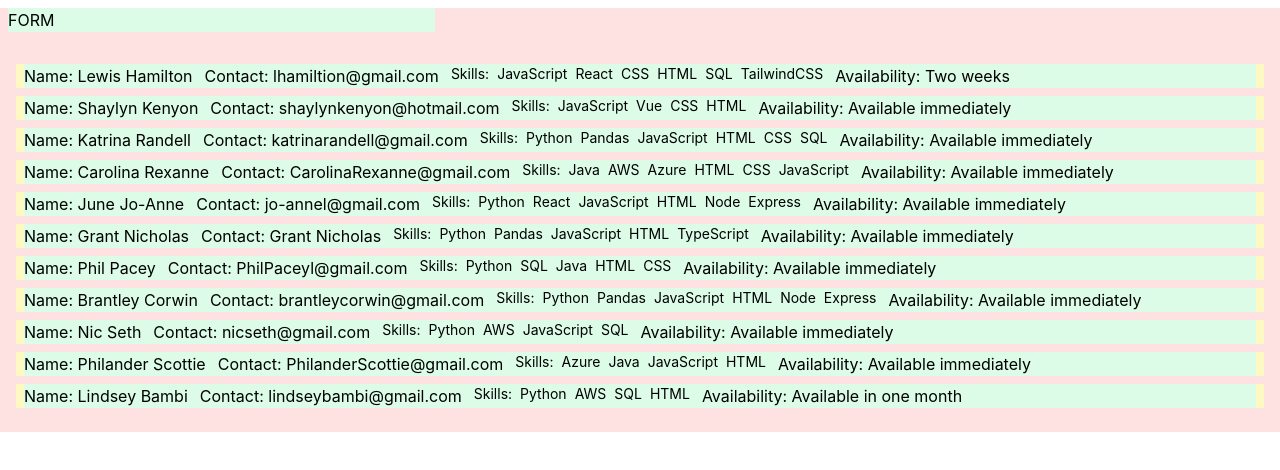
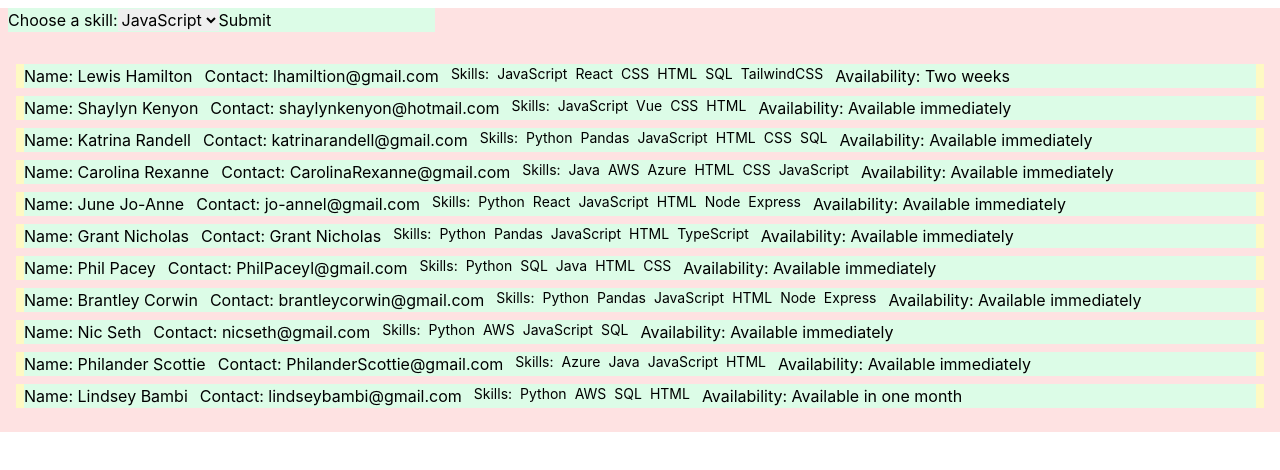
Before and after one commit to vglampard/CandidateMatcherVGFork, a React (Create React App) app in the folder jobsearch/: page / in a window 1280 px wide. Shown: the top 470 px of the page. Built offline with nearby package versions, Linux system fonts and the light colour scheme.

Commit message:
Drop down input not completed yet

```diff
--- a/jobsearch/src/App.js
+++ b/jobsearch/src/App.js
@@ -1,11 +1,20 @@
+import { useState } from "react";
 import "./App.css";
 import CandidateDisplay from "./components/CandidateDisplay/CandidateDisplay";
 import Input from "./components/Input/Input";
+
 export function App() {
-  return <div className="bg-red-100 w-full h-100vh" >
-    <Input/>
-    <CandidateDisplay/>
-  </div>;
+  const [requiredSkills, setRequiredSkills] = useState();
+  console.log(requiredSkills, "Skills");
+  return (
+    <div className="bg-red-100 w-full h-100vh">
+      <Input
+        requiredSkills={requiredSkills}
+        setRequiredSkills={setRequiredSkills}
+      />
+      <CandidateDisplay />
+    </div>
+  );
 }
 
 export default App;
--- a/jobsearch/src/components/Input/Input.js
+++ b/jobsearch/src/components/Input/Input.js
@@ -1,9 +1,25 @@
-import React from 'react'
+import React from "react";
 
-export default function Input() {
+export default function Input({ requiredSkills, setRequiredSkills }) {
+  function eventHandler(e) {
+    setRequiredSkills([...requiredSkills, e.target.value]);
+  }
   return (
-    <div className="w-1/3 bg-green-100 m-2">
-        FORM
-    </div>
-  )
+    <form className="w-1/3 bg-green-100 m-2 flex-1">
+      <label for="skills">Choose a skill:</label>
+      <select id="skills" className="w-30">
+        <option value="JavaScript">JavaScript</option>
+        <option value="React">React</option>
+        <option value="CSS">CSS</option>
+        <option value="HTML">HTML</option>
+      </select>
+
+      <input
+        type="submit"
+        onSubmit={(e) => {
+          eventHandler(e);
+        }}
+      />
+    </form>
+  );
 }
```
Also changed, not shown: jobsearch/src/components/Candidate/Candidate.js (+13 -9 lines), jobsearch/src/components/CandidateDisplay/CandidateDisplay.js (+18 -18 lines), 1 other file (tests, documents, lock files or other folders).
